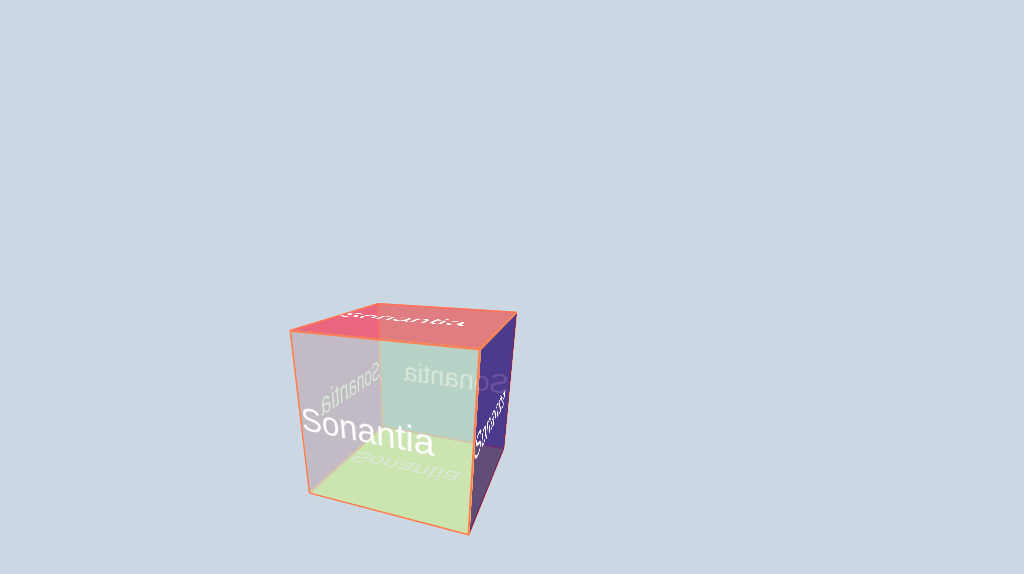
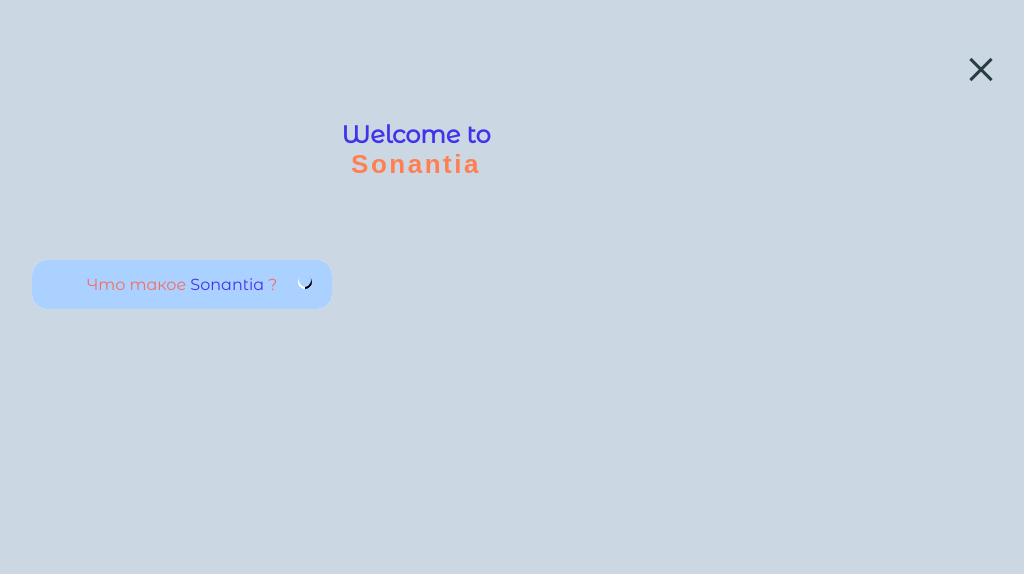
Before and after one commit to heropaster/Sonantia, a React (Create React App) app: page / in a window 1280 px wide. Shown: the top 574 px of the page, without its empty margins (224-1248 px from the left). Built offline with nearby package versions, Linux system fonts and the light colour scheme; the HTML template or start-up script is replaced by a standard one; a web font is replaced by a local one.

Commit message:
accordion

```diff
--- /dev/null
+++ b/src/components/About/Accordion/Accordion.tsx
@@ -0,0 +1,26 @@
+import React from 'react'
+
+const Accordion = ({ info }: { info: { header: string, mainname: string, desc: string} }) => {
+    function showContent(target: HTMLElement) {
+        if (target.classList.contains('blue')) return
+        target.classList.toggle('active');
+        let targetContent = target.nextElementSibling!
+        targetContent.classList.toggle('showed')
+    }
+    return (
+        <div className="accordion__item">
+                <div className="accordion__item__header" onClick={(event: any) => {
+                    if (event.target.classList.contains('blue')) {
+                        showContent(event.target.parentNode)
+                    }
+                    showContent(event.target)
+                }}>
+                    {info.header} <span className="blue">{info.mainname}</span> ?
+                </div>
+                <div className="accordion__item__body">
+                    <span className="blue">{info.mainname}</span>{info.desc}
+                </div>
+            </div>
+    )
+}
+export default Accordion
--- a/src/components/About/Accordion/Accordions.css
+++ b/src/components/About/Accordion/Accordions.css
@@ -13,13 +13,13 @@
   background: #fff;
   height: -moz-max-content;
   height: max-content;
-  color: #F76C5E;
+  color: #f76c5e;
 }
 .accordion-container .accordion__item__header {
   width: 100%;
   height: -moz-min-content;
   height: min-content;
-  background-color: #b7cce5;
+  background-color: #aad1ff;
   border-radius: 15px;
   cursor: pointer;
   padding: 15px 10px;
--- a/src/components/About/Accordion/Accordions.scss
+++ b/src/components/About/Accordion/Accordions.scss
@@ -11,11 +11,11 @@
       height: min-content;
       background: #fff;
       height: max-content;
-        color: #F76C5E;
+      color: #f76c5e;
       &__header {
          width: 100%;
          height: min-content;
-            background-color: #b7cce5;
+         background-color: #aad1ff;
          border-radius: 15px;
          cursor: pointer;
          padding: 15px 10px;
@@ -42,7 +42,7 @@
             &::after {
                transform: rotate(45deg);
                border-bottom: 2px solid #000;
-                    border-right: 2px solid #fff;;
+               border-right: 2px solid #fff;
                border-top-color: #000;
                border-left-color: #fff;
             }
@@ -55,7 +55,7 @@
          &.showed {
             max-height: 300px;
             opacity: 1;
-                padding: 10px 15px 5px
+            padding: 10px 15px 5px;
          }
       }
    }
--- a/src/components/About/Accordion/Accordions.tsx
+++ b/src/components/About/Accordion/Accordions.tsx
@@ -1,29 +1,15 @@
 import React from 'react'
-
+import Accordion from './Accordion'
 import './Accordions.css'
 const Accordions = () => {
-    function showContent(target: HTMLElement) {
-        if (target.classList.contains('blue')) return
-        target.classList.toggle('active');
-        let targetContent = target.nextElementSibling!
-        targetContent.classList.toggle('showed')
-    }
+
     return (
         <div className="accordion-container">
-            <div className="accordion__item">
-                <div className="accordion__item__header" onClick={(event: any) => {
-                    if (event.target.classList.contains('blue')) {
-                        console.log(event.target.parentNode)
-                        showContent(event.target.parentNode)
-                    }
-                    showContent(event.target)
-                }}>
-                    Что такое <span className="blue">Sonantia</span> ?
-                </div>
-                <div className="accordion__item__body">
-                    <span className="blue">Sonantia</span> - это приложение, которое воспроизводит английские слова и проверяет ваше восприятие звука
-                </div>
-            </div>
+             <Accordion info={{
+                header: 'Что такое',
+                mainname: 'Sonantia',
+                desc: ' - это приложение, которое воспроизводит английские слова и проверяет ваше восприятие звука'
+             }}/>
         </div>
     )
 }
--- a/src/components/Loader/Loader.css
+++ b/src/components/Loader/Loader.css
@@ -12,7 +12,7 @@
   z-index: 100;
   animation: disappear 0.5s ease forwards;
   animation-iteration-count: 1;
-  animation-delay: 6s;
+  animation-delay: 4s;
 }
 .loader__scene {
   width: 700px;
@@ -28,7 +28,7 @@
   position: relative;
   transform-style: preserve-3d;
   transform: translateZ(-100px);
-  animation: spinCube 3s ease-in-out;
+  animation: spinCube 2s ease-in-out;
   animation-iteration-count: 2;
 }
 .loader__scene .cube__face {
--- a/src/components/Loader/Loader.scss
+++ b/src/components/Loader/Loader.scss
@@ -1,5 +1,5 @@
-@import "../../styles/vars";
-@import url("https://fonts.googleapis.com/css2?family=Source+Code+Pro&display=swap");
+@import '../../styles/vars';
+@import url('https://fonts.googleapis.com/css2?family=Source+Code+Pro&display=swap');
 .loader {
    position: fixed;
    width: 100vw;
@@ -13,7 +13,7 @@
    z-index: 100;
    animation: disappear 0.5s ease forwards;
    animation-iteration-count: 1;
-  animation-delay: 6s;
+   animation-delay: 4s;
    &__scene {
       width: 700px;
       height: 500px;
@@ -27,7 +27,7 @@
          position: relative;
          transform-style: preserve-3d;
          transform: translateZ(-100px);
-      animation: spinCube 3s ease-in-out;
+         animation: spinCube 2s ease-in-out;
          animation-iteration-count: 2;
          &__face {
             position: absolute;
@@ -38,7 +38,7 @@
             font-size: 40px;
             text-align: center;
             text-transform: capitalize;
-        font-family: "Tektur", sans-serif;
+            font-family: 'Tektur', sans-serif;
             display: flex;
             align-items: center;
          }
--- a/src/components/Loader/Loader.tsx
+++ b/src/components/Loader/Loader.tsx
@@ -4,7 +4,7 @@
     const [className, setClassName] = useState('visible');
     setTimeout(() => {
         setClassName('hidden')
-    }, 6500);
+    }, 4500);
     return (
         <div className={`loader ${className}`}>
             <div className="loader__scene">
```
Also changed, not shown: 2 other files (tests, documents, lock files or other folders). Lines whose indentation alone changed are shown as unchanged.
